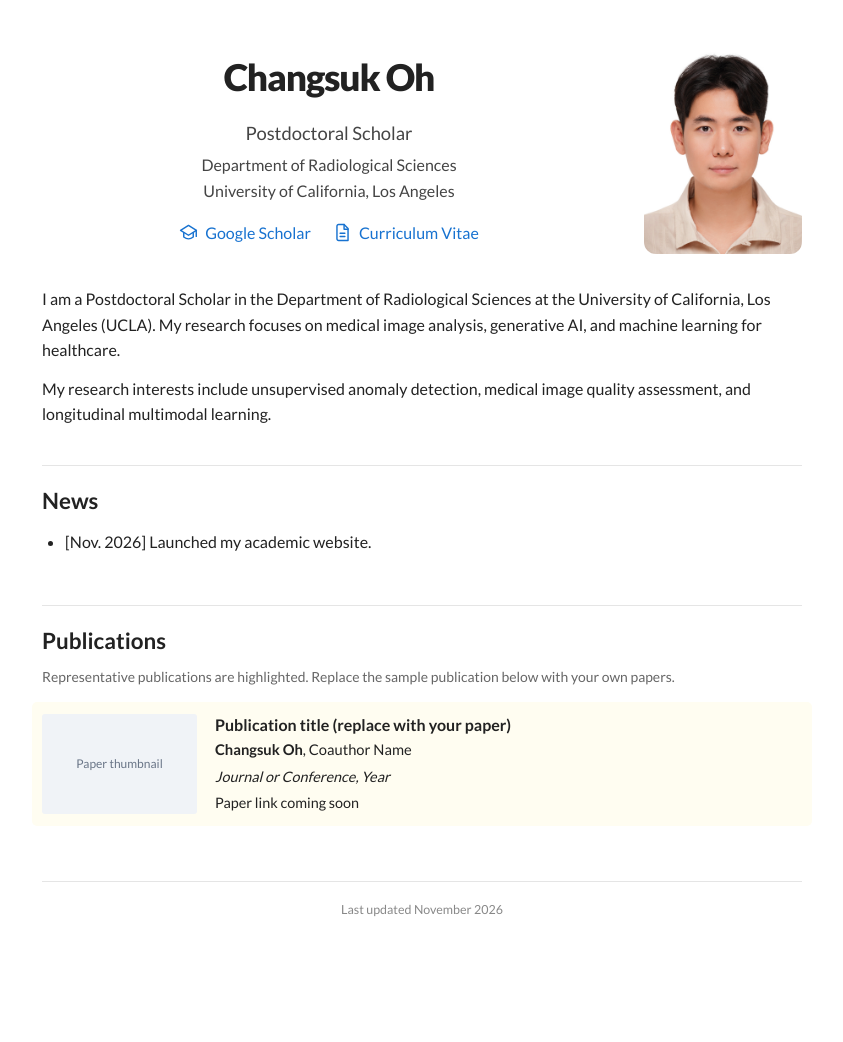
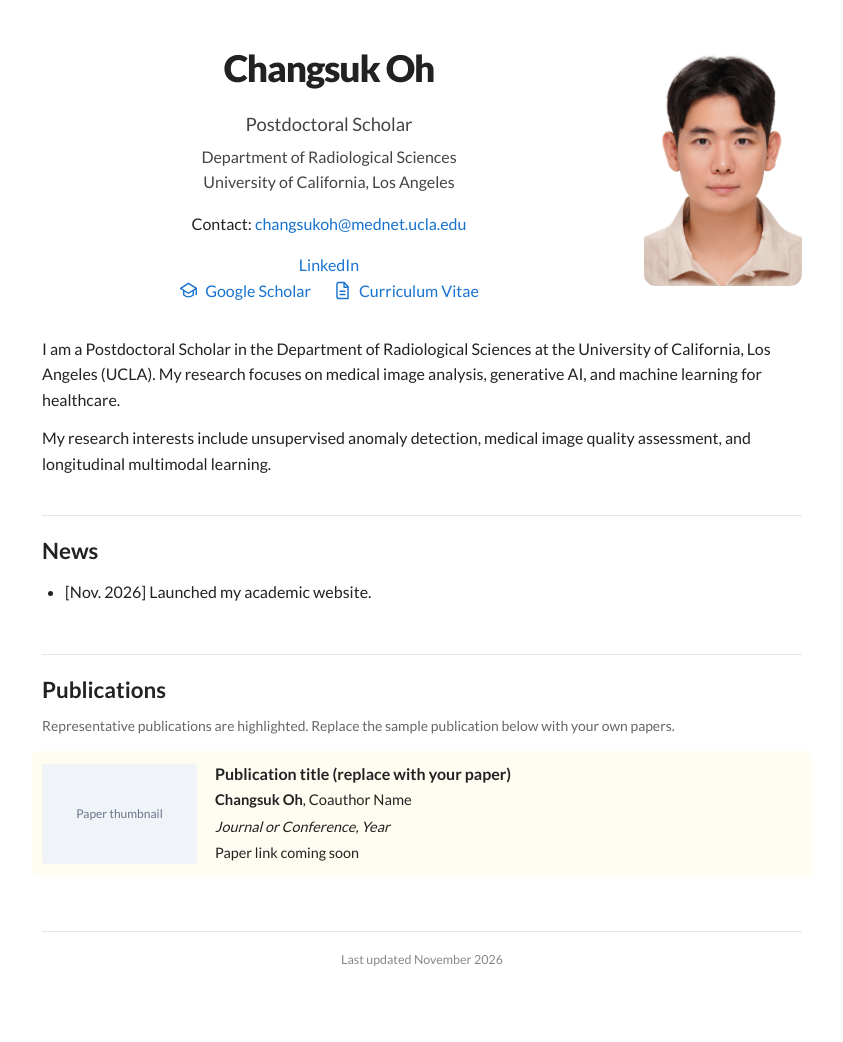
Before and after one commit to ChangsukOh/changsukoh.github.io, a Jekyll site: the page index.html, which Jekyll copies as it is, in a window 1280 px wide. Shown: the whole page, without its empty margins (218-1061 px from the left). Built offline with Jekyll 4.4.1, drawn with Linux system fonts in a browser that asks for light colours; before the commit the page ends 992 px from its top, so only the background shows below that.

Commit message:
Add contact information and LinkedIn link

```diff
--- a/index.html
+++ b/index.html
@@ -68,6 +68,17 @@
         <h1>Changsuk Oh</h1>
         <p class="position">Postdoctoral Scholar</p>
         <p class="affiliation">Department of Radiological Sciences<br>University of California, Los Angeles</p>
+        <p class="contact">
+          Contact:
+          <a href="mailto:YOUR_EMAIL@ucla.edu">
+            changsukoh@mednet.ucla.edu
+          </a>
+        </p>
+        <a href="https://www.linkedin.com/in/changsuk-oh-954186249/"
+           target="_blank"
+           rel="noopener noreferrer">
+          LinkedIn
+        </a>
         <nav class="profile-links" aria-label="Academic links">
           <!-- Replace the Google Scholar URL below with your own profile link. -->
           <a href="https://scholar.google.com/" target="_blank" rel="noopener noreferrer" aria-label="Google Scholar">
```
